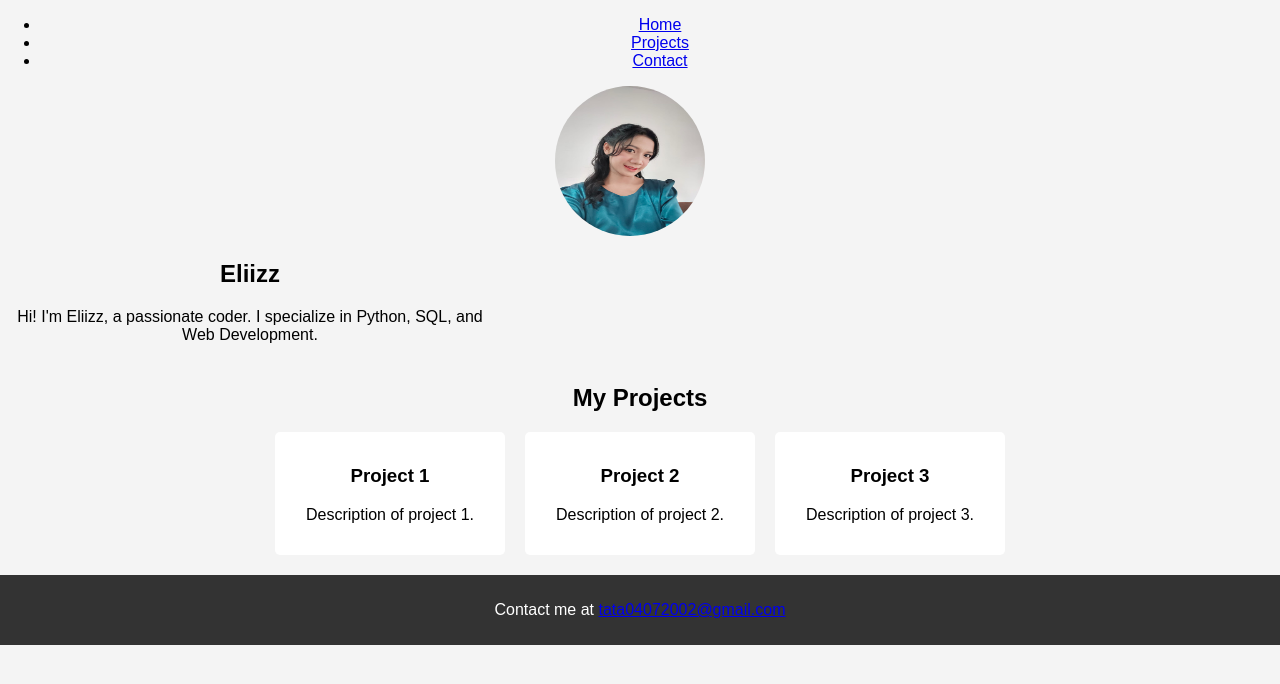
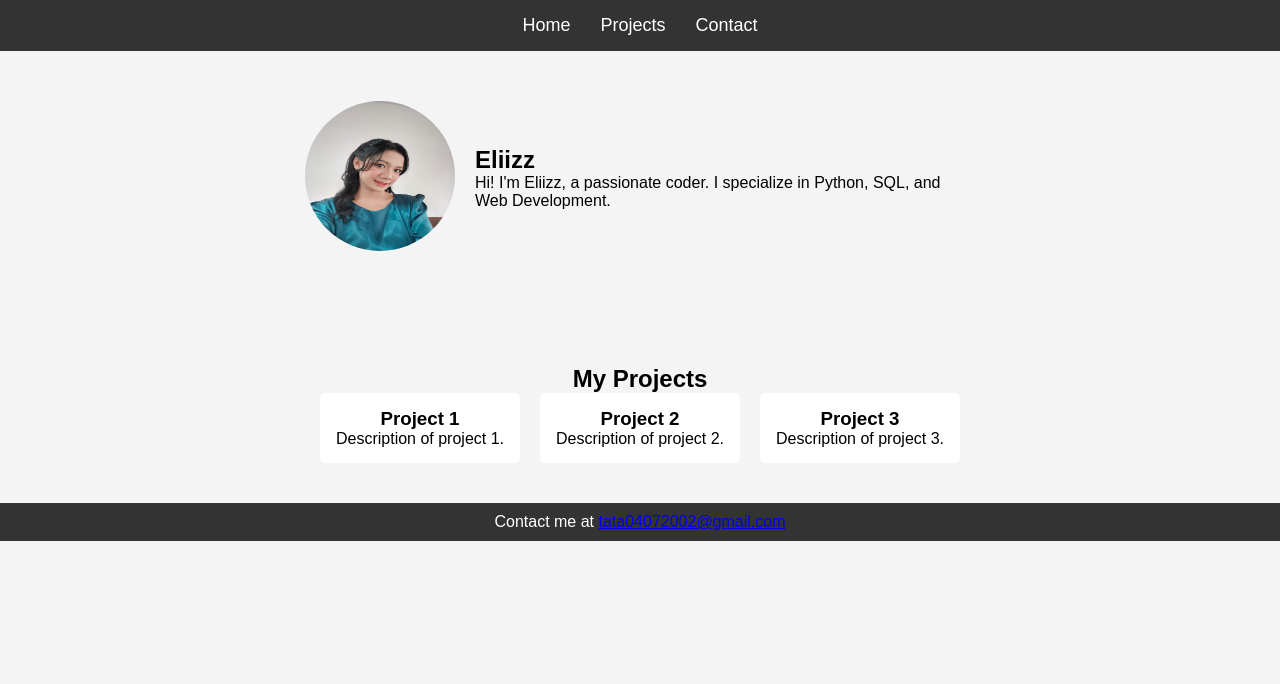
Before and after one commit to eliizz123/eliizz123.github.io, a plain HTML site: page index.html in a window 1280 px wide. Drawn offline with Linux system fonts and the light colour scheme.

Commit message:
Update style.css

```diff
--- a/style.css
+++ b/style.css
@@ -1,25 +1,49 @@
+/* Reset default margin & padding */
+* {
+    margin: 0;
+    padding: 0;
+    box-sizing: border-box;
+}
+
+/* Body */
 body {
     font-family: Arial, sans-serif;
-    margin: 0;
-    padding: 0;
     background-color: #f4f4f4;
     text-align: center;
 }
 
-header {
+/* Navbar */
+nav {
     background-color: #333;
-    color: white;
-    padding: 20px;
-    font-size: 24px;
+    padding: 15px;
 }
 
-.container {
+nav ul {
+    list-style: none;
+    display: flex;
+    justify-content: center;
+}
+
+nav ul li {
+    margin: 0 15px;
+}
+
+nav ul li a {
+    color: white;
+    text-decoration: none;
+    font-size: 18px;
+}
+
+nav ul li a:hover {
+    text-decoration: underline;
+}
+
+/* Hero Section */
+.hero {
     display: flex;
     align-items: center;
     justify-content: center;
-    margin: 20px auto;
-    max-width: 800px;
-    text-align: left;
+    padding: 50px;
 }
 
 .profile img {
@@ -31,10 +55,13 @@ header {
 
 .about {
     max-width: 500px;
+    text-align: left;
 }
 
+/* Projects Section */
 .projects {
     margin-top: 40px;
+    padding: 20px;
 }
 
 .project-grid {
@@ -50,6 +77,7 @@ header {
     width: 200px;
 }
 
+/* Footer */
 footer {
     background: #333;
     color: white;
```
